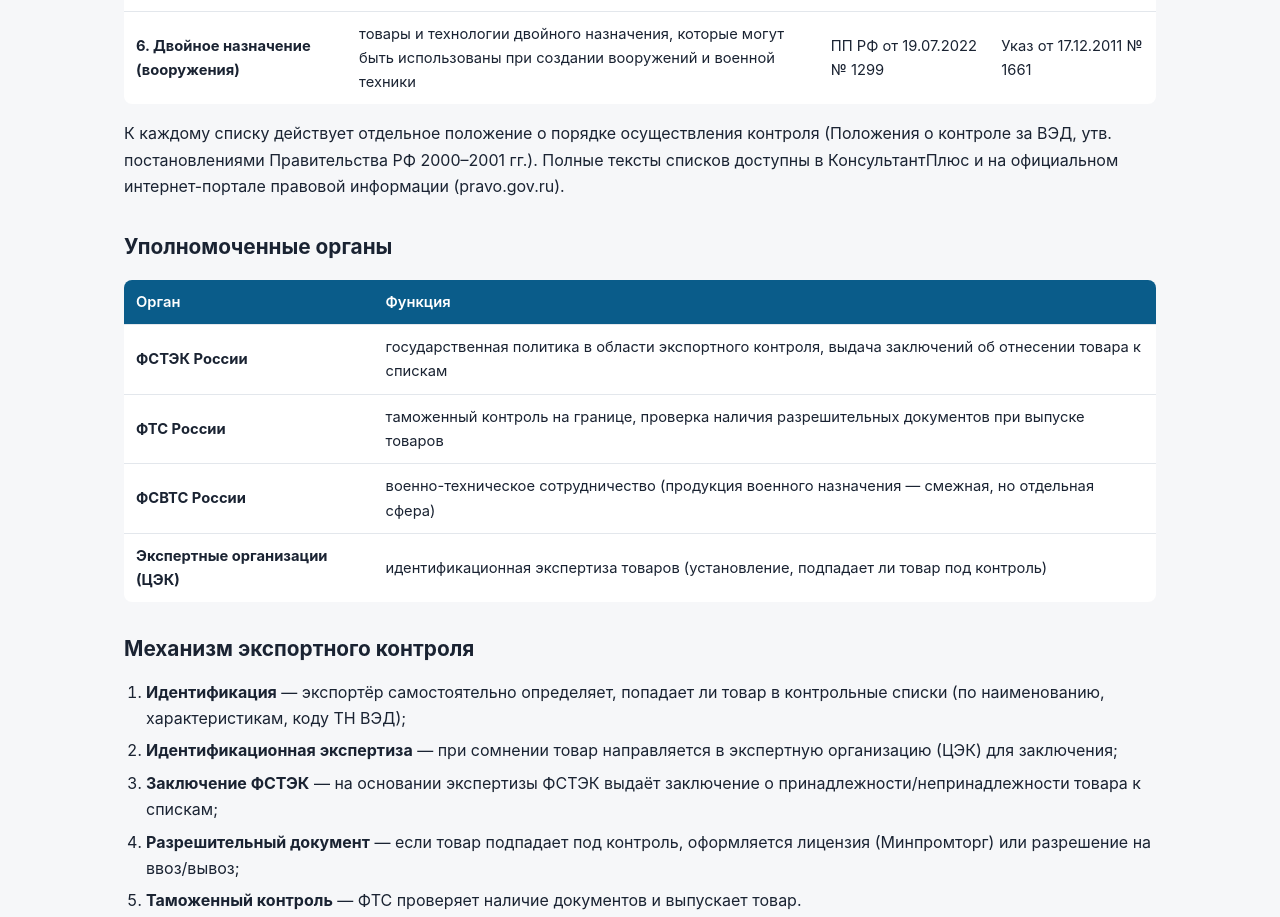
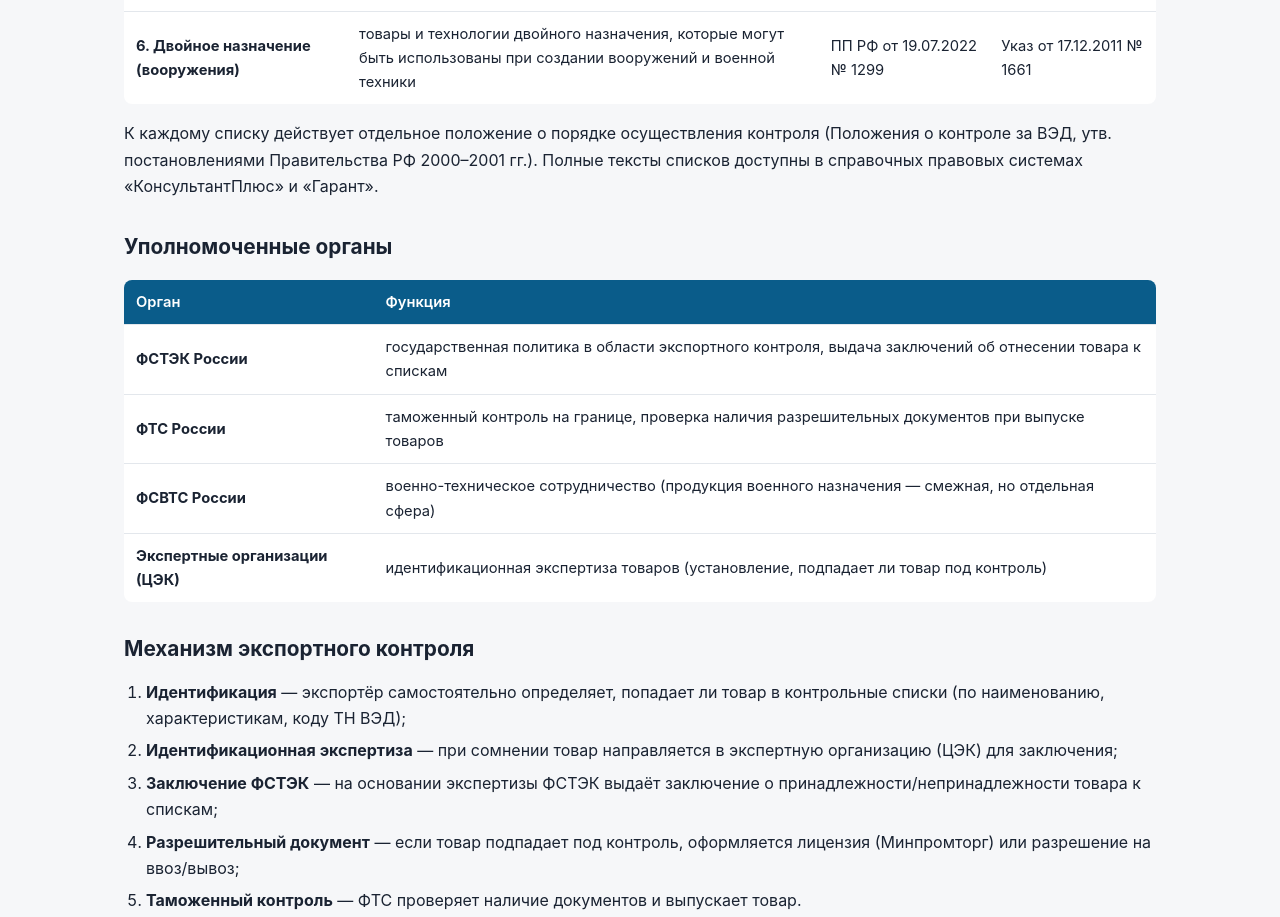
Before and after one commit to VadimAChirkov/logistics-site, a plain HTML site: page export-control.html in a window 1280 px wide. Shown: the part 1482-2399 px from the top of the page. Drawn offline with Linux system fonts and the light colour scheme.

Commit message:
Экспортный контроль: убран pravo.gov.ru (недоступен из РФ), указаны КонсультантПлюс и Гарант

```diff
--- a/export-control.html
+++ b/export-control.html
@@ -128,7 +128,7 @@
           </tr>
         </tbody>
       </table>
-      <p>К каждому списку действует отдельное положение о порядке осуществления контроля (Положения о контроле за ВЭД, утв. постановлениями Правительства РФ 2000–2001 гг.). Полные тексты списков доступны в КонсультантПлюс и на официальном интернет-портале правовой информации (pravo.gov.ru).</p>
+      <p>К каждому списку действует отдельное положение о порядке осуществления контроля (Положения о контроле за ВЭД, утв. постановлениями Правительства РФ 2000–2001 гг.). Полные тексты списков доступны в справочных правовых системах «КонсультантПлюс» и «Гарант».</p>
 
       <h2>Уполномоченные органы</h2>
       <table>
```
Also changed, not shown: en/export-control.html (+1 -1 lines).
